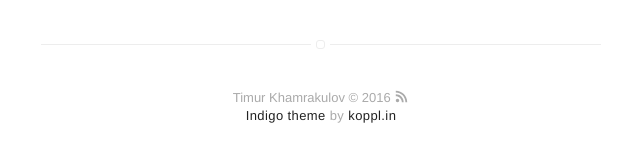
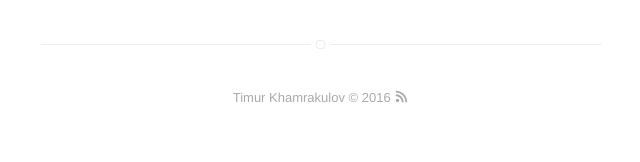
Before and after one commit to htimur/htimur.github.io, a Jekyll site: the page built from index.html, in a window 1280 px wide. Shown: the part 542-704 px from the top of the page, without its empty margins (319-959 px from the left). Built offline with Jekyll 4.4.1, drawn with Linux system fonts in a browser that asks for light colours.

Commit message:
removed footer component

```diff
--- a/_includes/footer.html
+++ b/_includes/footer.html
@@ -1,7 +1,3 @@
 <footer class="footer-main">
     {{ site.name }} © {{ site.time | date: '%Y' }} <a class="link" href="{{ site.url }}/feed.xml" target="_blank"><svg class="icon icon-rss"><use xlink:href="#icon-rss"></use></svg></a>
-
-    <p class="extra">
-        <a class="link" href="http://koppl.in/indigo">Indigo theme</a> by <a class="link" href="http://koppl.in">koppl.in</a>
-    </p>
 </footer>
```
